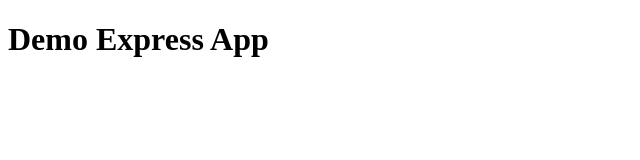
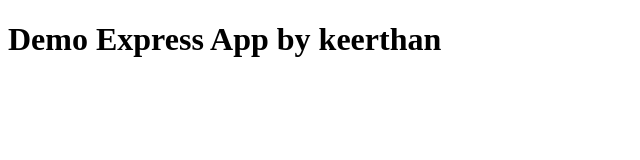
Before and after one commit to Expert-Hacker/demo, a website: page public/index.html in a window 1280 px wide. Shown: the whole page, without its empty margins (0-640 px from the left). Drawn offline with Linux system fonts and the light colour scheme.

Commit message:
make it betterghd

```diff
--- a/public/index.html
+++ b/public/index.html
@@ -7,7 +7,7 @@
     <title>Document</title>
 </head>
 <body>
-    <h1>Demo Express App</h1>
+    <h1>Demo Express App by keerthan</h1>
 
 </body>
 </html>
```
